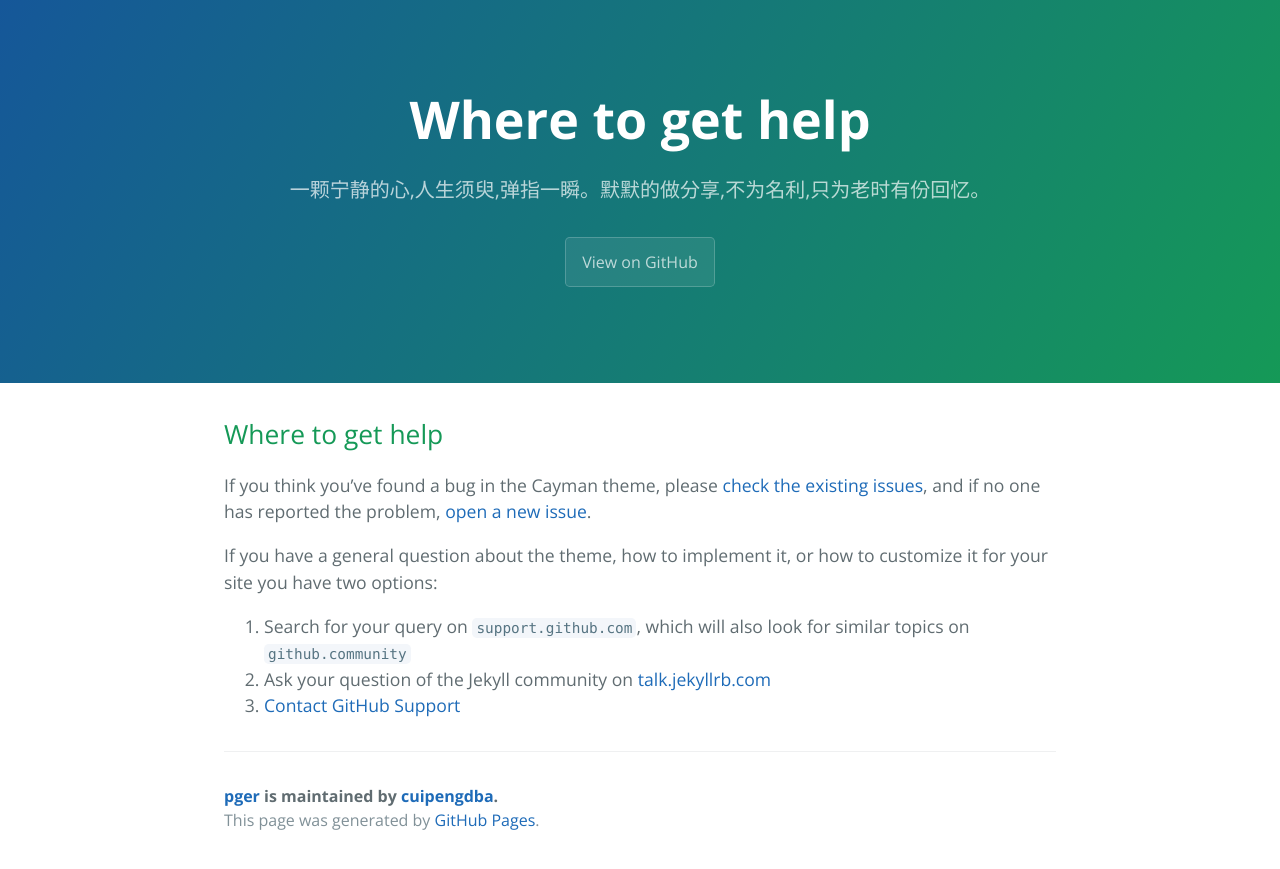
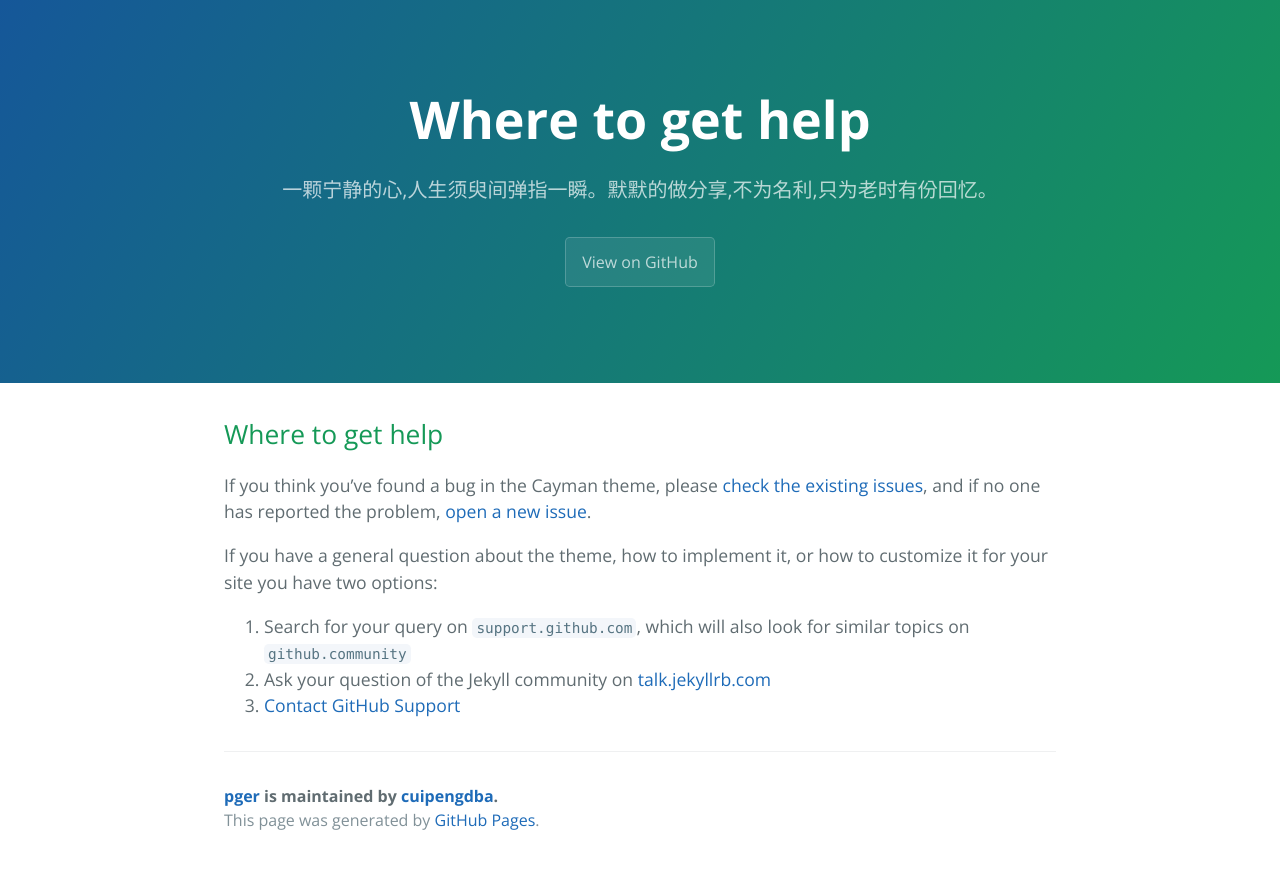
Before and after one commit to cuipengdba/pger, a Jekyll site: the page built from docs/SUPPORT.md, in a window 1280 px wide. Shown: the top 869 px of the page. Built offline with Jekyll 4.4.1, drawn with Linux system fonts in a browser that asks for light colours; our own code applies the rules of GitHub Pages for plain Markdown files.

Commit message:
Update _config.yml

```diff
--- a/_config.yml
+++ b/_config.yml
@@ -1,5 +1,5 @@
 title: 崔鹏的PostgreSQL技术小站
-description: 一颗宁静的心,人生须臾,弹指一瞬。默默的做分享,不为名利,只为老时有份回忆。
+description: 一颗宁静的心,人生须臾间弹指一瞬。默默的做分享,不为名利,只为老时有份回忆。
 show_downloads: false
 google_analytics:
 theme: jekyll-theme-cayman
```
